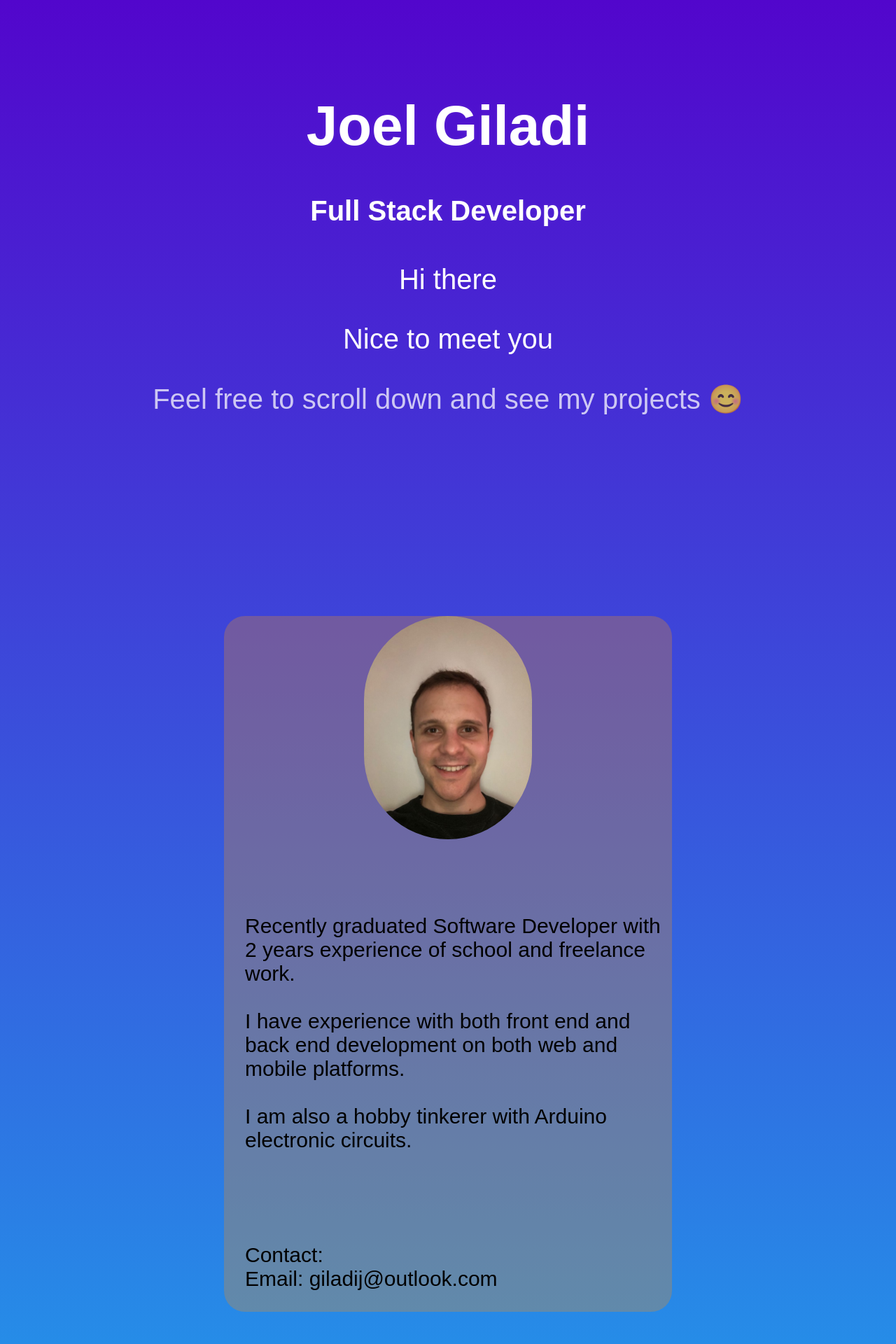
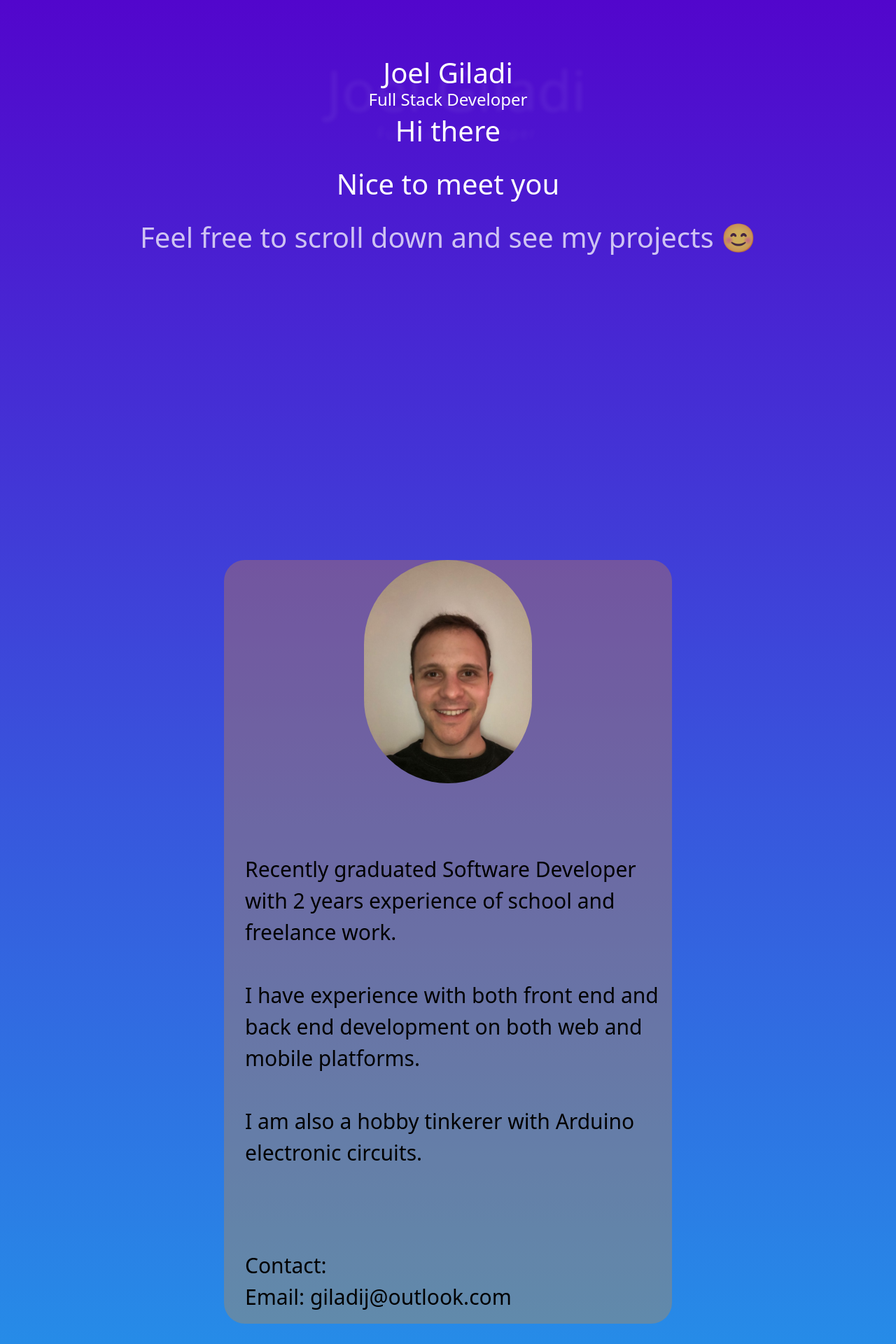
Before and after one commit to ThreadSurfer/ThreadSurfer.github.io, a React (Create React App) app: page / in a window 1280 px wide. Shown: the top 1920 px of the page at 70% size. Built offline with nearby package versions, Linux system fonts and the light colour scheme; a web font is replaced by a local one.

Commit message:
changed min-width of bio

```diff
--- a/src/App.js
+++ b/src/App.js
@@ -1,5 +1,5 @@
 import './App.css';
-// import 'bootstrap/dist/css/bootstrap.css';
+import 'bootstrap/dist/css/bootstrap.css';
 import Banner from './components/Banner';
 import Project from './components/Project';
 import Bio from './components/Bio';
--- a/src/components/Banner.js
+++ b/src/components/Banner.js
@@ -8,7 +8,7 @@ const [infoVisible, setInfoVisible] = useState('hidden')
     <>
     <div id="header" className='container-fluid'>
       <div className='shiner'>
-        <h1 onClick={() => infoVisible === 'hidden' ? setInfoVisible('visible') : setInfoVisible('hidden')}>Joel Giladi</h1>
+        <h1 className="display-1" onClick={() => infoVisible === 'hidden' ? setInfoVisible('visible') : setInfoVisible('hidden')}>Joel Giladi</h1>
         <h4>Full Stack Developer</h4>
       </div>
       <h1 onClick={() => console.log("Hello")}>Joel Giladi</h1>
--- a/src/index.css
+++ b/src/index.css
@@ -12,10 +12,12 @@
   }
   #header h1 {
     text-align: center;
+    margin: 0 auto;
   }
 
   #header h4 {
     text-align: center;
+    margin: 0 auto;
     clear: left;
   }
 
@@ -248,7 +250,7 @@ code {
   background-color: rgba(232, 139, 30, 0.3);
   color: black;
   font-size: 30px;
-  min-width: 15em;
+  min-width: 10em;
   border-radius: 30px;
   text-align: center;
   overflow: hidden;
@@ -343,8 +345,6 @@ code {
 
 body > #root > div.projectPage {
   height: 100%;
-  margin: 0 auto;
-  border: 0px solid;
   display: fixed;
   overflow: scroll;
 }
```
